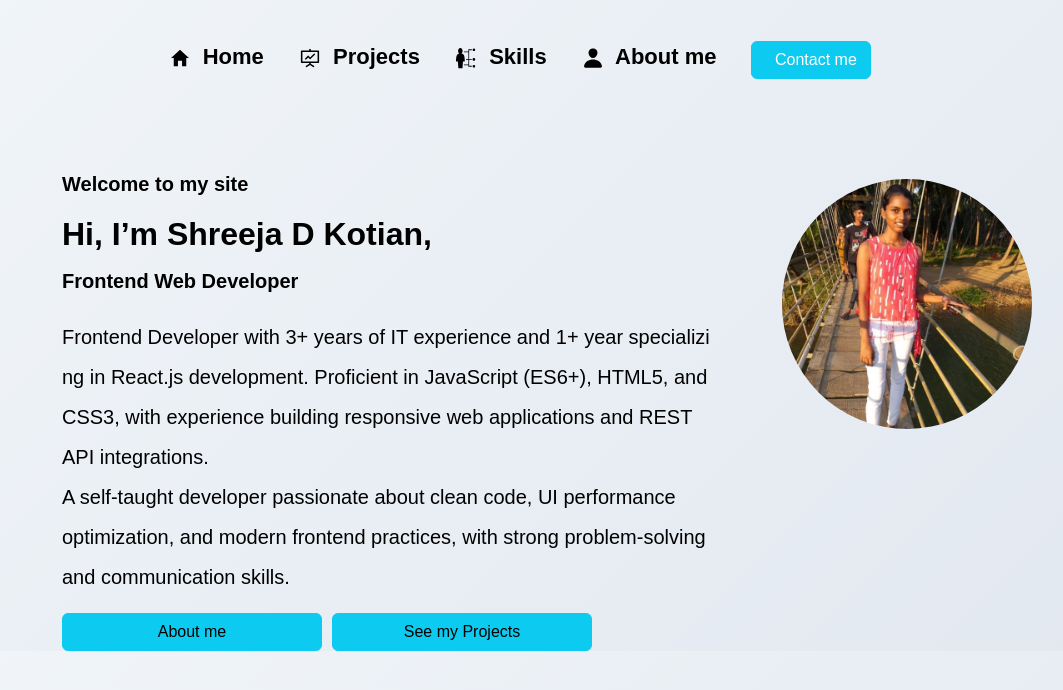
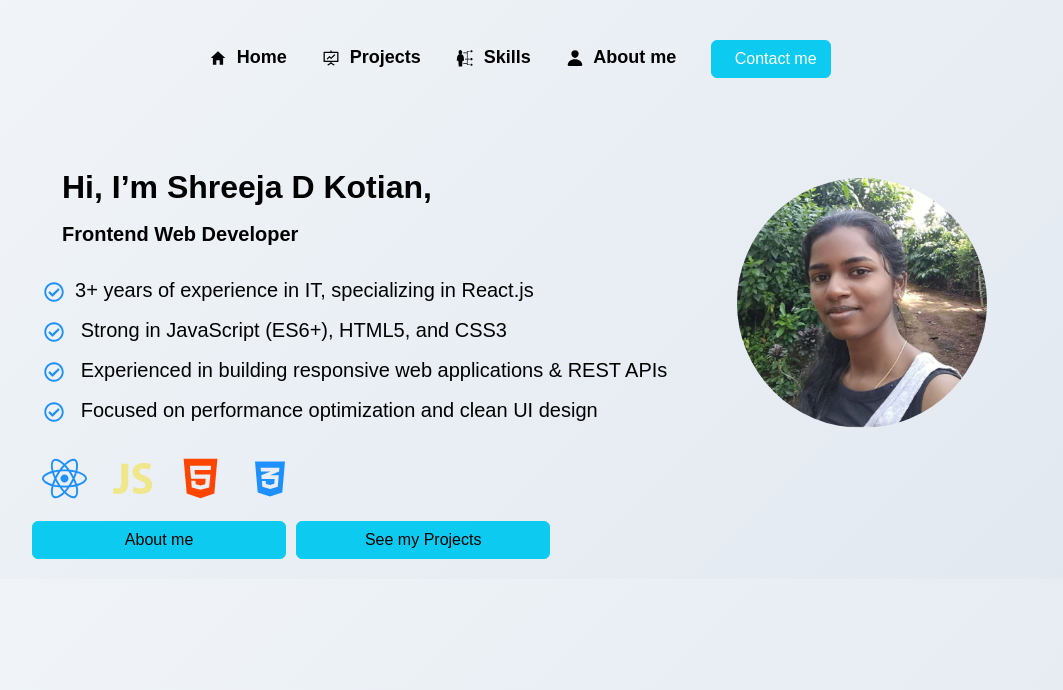
Before and after one commit to Shreejad123/shreeja_portfolio, a React (Vite) app: page / in a window 1280 px wide. Shown: the top 690 px of the page, without its empty margins (120-1183 px from the left). Built offline with nearby package versions, Linux system fonts and the light colour scheme.

Commit message:
updated hero section and profile page

```diff
--- a/src/components/home.jsx
+++ b/src/components/home.jsx
@@ -1,31 +1,98 @@
-import React from "react";
 import "bootstrap/dist/css/bootstrap.min.css";
 import styles from "./home.module.css";
 import { useNavigate } from "react-router-dom";
+import { FaRegCheckCircle } from "react-icons/fa";
+import { FaReact } from "react-icons/fa";
+import { IoLogoJavascript } from "react-icons/io";
+import { FaHtml5 } from "react-icons/fa";
+import { FaCss3Alt } from "react-icons/fa6";
 function Home() {
   const navigate = useNavigate();
   return (
     <>
       <div className={styles.homeSection}>
-        <p className={styles.welcome}>
-          <b>Welcome to my site</b>
-        </p>
-
         <h2 className={styles.header}>
           <b>Hi, I’m Shreeja D Kotian, </b>
         </h2>
         <p className={styles.paragraph}>
           <b>Frontend Web Developer</b>
         </p>
-        <p className={styles.paragraph}>
-          Frontend Developer with 3+ years of IT experience and 1+ year
-          specializing in React.js development. Proficient in JavaScript (ES6+),
-          HTML5, and CSS3, with experience building responsive web applications
-          and REST <br></br>API integrations. <br></br>A self-taught developer
-          passionate about clean code, UI performance <br></br>optimization, and
-          modern frontend practices, with strong problem-solving and
-          communication skills.
+        <p className={styles.lines}>
+          <ul>
+            <li>
+              <FaRegCheckCircle
+                style={{
+                  color: "#1E90FF",
+                }}
+              />
+              &nbsp; 3+ years of experience in IT, specializing in React.js
+            </li>
+            <li>
+              <FaRegCheckCircle
+                style={{
+                  color: "#1E90FF",
+                }}
+              />{" "}
+              &nbsp; Strong in JavaScript (ES6+), HTML5, and CSS3
+            </li>{" "}
+            <li>
+              <FaRegCheckCircle
+                style={{
+                  color: "#1E90FF",
+                }}
+              />{" "}
+              &nbsp; Experienced in building responsive web applications & REST
+              APIs
+            </li>
+            <FaRegCheckCircle
+              style={{
+                color: "#1E90FF",
+              }}
+            />{" "}
+            &nbsp; Focused on performance optimization and clean UI design
+            <li />
+          </ul>
         </p>
+        <span className={styles.lines}>
+          {" "}
+          <FaReact
+            style={{
+              fontSize: 45,
+              color: "#1E90FF",
+              marginLeft: 30,
+              marginTop: 10,
+              marginRight: 3,
+            }}
+          />
+          <IoLogoJavascript
+            style={{
+              fontSize: 45,
+              color: "#F0E68C",
+              marginLeft: 20,
+              marginTop: 10,
+              marginRight: 3,
+            }}
+          />
+          <FaHtml5
+            style={{
+              fontSize: 45,
+              color: "#FF4500",
+              marginLeft: 20,
+              marginTop: 10,
+              marginRight: 3,
+            }}
+          />{" "}
+          <FaCss3Alt
+            style={{
+              fontSize: 40,
+              marginRight: 3,
+              marginLeft: 20,
+              marginTop: 10,
+              color: "#1E90FF",
+            }}
+          />
+        </span>
+        <div className={styles.button}>
           <button
             type="button"
             onClick={() => navigate("/about")}
@@ -37,6 +104,7 @@ function Home() {
             See my Projects
           </button>
         </div>
+      </div>
     </>
   );
 }
--- a/src/components/home.module.css
+++ b/src/components/home.module.css
@@ -1,25 +1,53 @@
 .homeSection {
-  margin-left: 100px;
   margin-top: 50px;
+  margin-left: 50px;
+}
+.header {
+  margin-left: 50px;
+  animation: 1.5s fadeInUp;
 }
 .paragraph {
-  width: 650px;
   word-break: break-all;
   font-style: bold;
   line-height: 2;
+  margin-left: 50px;
+  animation: 1.5s fadeInUp;
 }
-
+.paragraphs {
+  line-height: 2;
+  animation: 1.5s fadeInUp;
+}
 body {
   font-family: Inter;
 }
 .homeSection p {
   font-size: 20px;
+  animation: 1.5s fadeInUp;
 }
-
+@keyframes fadeInUp {
+  0% {
+    transform: translateY(100%);
+    opacity: 0;
+  }
+  100% {
+    transform: translateY(0%);
+    opacity: 1;
+  }
+}
+.lines {
+  animation: 1.5s fadeInUp;
+  line-height: 2;
+}
 .customBtn:hover {
   box-shadow: 4px 4px 10px rgba(0, 0, 0, 0.3);
 }
 .customBtn {
   width: 40%;
   margin-right: 10px;
+  margin-bottom: 20px;
 }
+.button {
+  margin-top: 20px;
+  margin-left: 20px;
+  animation: 1.5s fadeInUp;
+}
--- a/src/image.module.css
+++ b/src/image.module.css
@@ -4,6 +4,17 @@
   border-radius: 50%;
   margin-left: 50px;
   margin-top: 60px;
+  animation: 1.5s fadeInUp;
+}
+@keyframes fadeInUp {
+  0% {
+    transform: translateY(100%);
+    opacity: 0;
+  }
+  100% {
+    transform: translateY(0%);
+    opacity: 1;
+  }
 }
 .icon {
   margin-left: 180px;
--- a/src/navBar.module.css
+++ b/src/navBar.module.css
@@ -4,7 +4,7 @@
 }
 .icons {
   margin-right: 35px;
-  font-size: 22px;
+  font-size: 18px;
   font-weight: 600;
 }
 .customBtn {
```
Also changed, not shown: src/assets/shreeja.png. Lines whose indentation alone changed are shown as unchanged.
